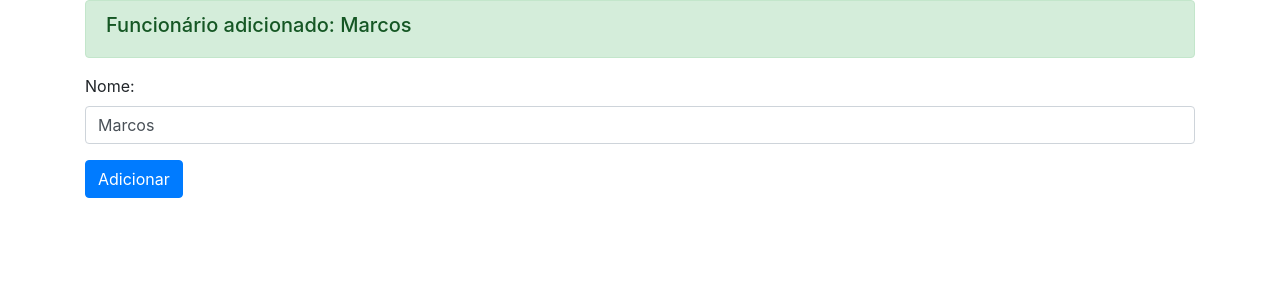
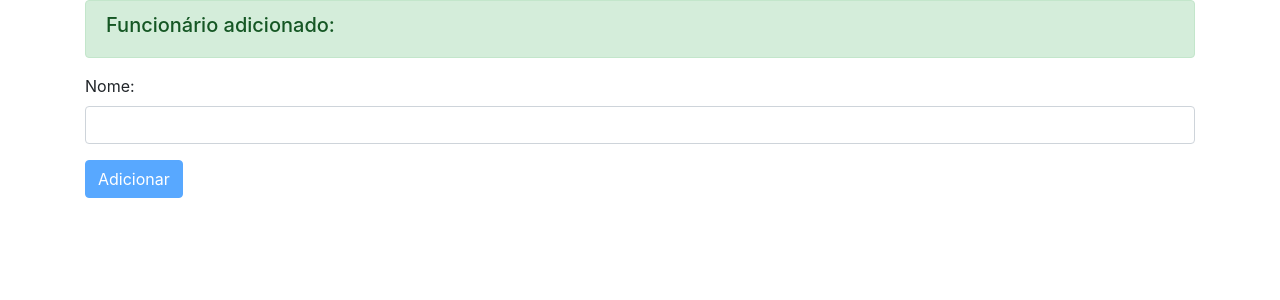
Before and after one commit to marcosviniciohd/algamoney-api, an Angular app in the folder frontend/meu-primeiro-projeto/: page / in a window 1280 px wide. Shown: the top 300 px of the page. Built offline with nearby package versions, Linux system fonts and the light colour scheme.

Commit message:
9.10 - Usando two way data binding

```diff
--- a/frontend/meu-primeiro-projeto/src/app/app.component.html
+++ b/frontend/meu-primeiro-projeto/src/app/app.component.html
@@ -6,8 +6,7 @@
     <label for="formGroupExampleInput">Nome:</label>
       <input type="text"
       class="form-control"
-      (input)="alterarNome($event)"
-      [value]="nome"
+      [(ngModel)]="nome"
     >
   </div>
   <button type="button"
--- a/frontend/meu-primeiro-projeto/src/app/app.component.ts
+++ b/frontend/meu-primeiro-projeto/src/app/app.component.ts
@@ -6,7 +6,7 @@ import { Component } from '@angular/core';
   styleUrls: ['./app.component.css']
 })
 export class AppComponent {
-  nome = 'Marcos';
+  nome = '';
   /* sobreNome: string = ''; */
 
   adicionar(){
@@ -27,8 +27,8 @@ export class AppComponent {
     this.nome = 'João ' + numero;
   } */
 
-  alterarNome(event: any): void {
+  /* alterarNome(event: any): void {
     //console.log(event);
     this.nome = event.target.value;
-  }
+  } */
 }
--- a/frontend/meu-primeiro-projeto/src/app/app.module.ts
+++ b/frontend/meu-primeiro-projeto/src/app/app.module.ts
@@ -3,6 +3,7 @@ import { BrowserModule } from '@angular/platform-browser';
 
 import { AppRoutingModule } from './app-routing.module';
 import { AppComponent } from './app.component';
+import { FormsModule } from '@angular/forms';
 
 @NgModule({
   declarations: [
@@ -10,7 +11,8 @@ import { AppComponent } from './app.component';
   ],
   imports: [
     BrowserModule,
-    AppRoutingModule
+    AppRoutingModule,
+    FormsModule
   ],
   providers: [],
   bootstrap: [AppComponent]
```
